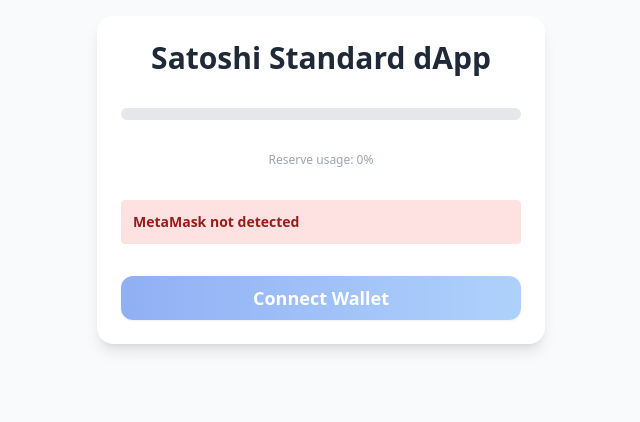
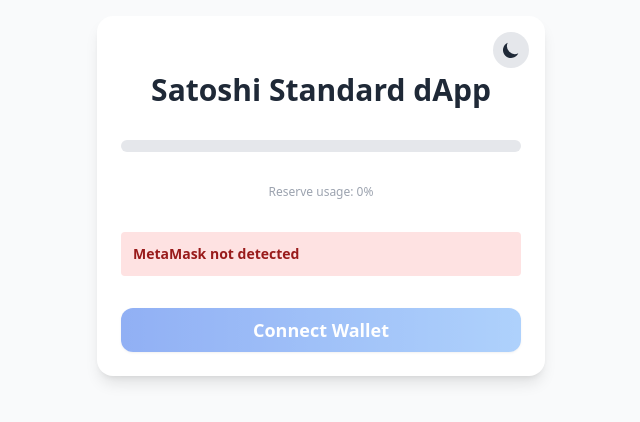
Before and after one commit to criticalhun/satoshi-dapp, a React (Create React App) app: page / in a window 1280 px wide. Shown: the top 422 px of the page, without its empty margins (319-959 px from the left). Built offline with nearby package versions, Linux system fonts and the light colour scheme.

Commit message:
feat: update dark mode

```diff
--- a/src/App.js
+++ b/src/App.js
@@ -5,7 +5,6 @@
 import { ethers } from "ethers";
 import { QRCodeSVG } from "qrcode.react";
 import { formatToken, formatSatsToBTC, shortenAddress } from "./utils/helpers";
-// Toastify integráció
 import { ToastContainer, toast } from 'react-toastify';
 import 'react-toastify/dist/ReactToastify.css';
 
@@ -15,7 +14,7 @@
 const PAUSER_ROLE = ethers.utils.keccak256(ethers.utils.toUtf8Bytes("PAUSER_ROLE"));
 const OPERATOR_ROLE = ethers.utils.keccak256(ethers.utils.toUtf8Bytes("OPERATOR_ROLE"));
 
-// Címek (állítsd be a saját kontraktod címét!)
+// Címek
 const CONTRACT_ADDRESS = "0xa86F8D5EE503e52bc8405A54E1C5f163d3D3eF8a";
 const FEED_ADDRESS = "0xD3D2A1EdCBCab8308224C8CaeA8964d399B819D3";
 
@@ -58,6 +57,16 @@
     const [progress, setProgress] = useState(0);
     const [copied, setCopied] = useState(false);
 
+    // --- DARK MODE MÓDOSÍTÁS ---
+    // State a téma kezelésére, alapértelmezett érték a localStorage-ból vagy rendszerbeállításból
+    const [isDarkMode, setIsDarkMode] = useState(() => {
+        const savedTheme = localStorage.getItem('theme');
+        if (savedTheme) {
+            return savedTheme === 'dark';
+        }
+        return window.matchMedia?.('(prefers-color-scheme: dark)').matches;
+    });
+
     // Role flags
     const [isAdmin, setIsAdmin] = useState(false);
     const [isOperator, setIsOperator] = useState(false);
@@ -68,23 +77,17 @@
     // UI state for QR modal
     const [showQR, setShowQR] = useState(false);
 
-  // DARK MODE automatikus (OS based)
-  useEffect(() => {
-    const prefersDark = window.matchMedia?.('(prefers-color-scheme: dark)').matches;
-    if (prefersDark) document.documentElement.classList.add('dark');
-    else document.documentElement.classList.remove('dark');
-  }, []);
-
-  // === HELPEREK ===
-
     const getEtherscanLink = (hash) => {
-    if (chainId === 11155111)
+        if (chainId === 11155111) {
             return `https://sepolia.etherscan.io/tx/${hash}`;
+        }
         return "";
     };
 
     const handleTxError = (error) => {
+        console.error("Transaction Error:", error);
         let errorMessage = "An unknown error occurred. Please check the console.";
+
         if (error.code === 'ACTION_REJECTED') {
             errorMessage = "Transaction was rejected in your wallet.";
         } else if (error.code === 'INSUFFICIENT_FUNDS') {
@@ -93,7 +96,7 @@
             errorMessage = error.reason;
         } else if (error.data && error.data.message) {
             const nestedReason = error.data.message.match(/reverted with reason string '([^']*)'/);
-      if (nestedReason && nestedReason[1]) {
+            if(nestedReason && nestedReason[1]) {
                 errorMessage = nestedReason[1];
             } else {
                 errorMessage = "Transaction failed. Check contract conditions.";
@@ -102,10 +105,20 @@
         toast.error(errorMessage);
     };
 
-  // --- Role fetch + connect csak jogosultaknak ---
+    // --- DARK MODE MÓDOSÍTÁS ---
+    // useEffect, ami a téma változásakor frissíti a HTML-t és a localStorage-t
+    useEffect(() => {
+        const theme = isDarkMode ? 'dark' : 'light';
+        const root = window.document.documentElement;
+        root.classList.remove(isDarkMode ? 'light' : 'dark');
+        root.classList.add(theme);
+        localStorage.setItem('theme', theme);
+    }, [isDarkMode]);
+
     const processAndAuthorizeAccount = async (prov, addr) => {
         const roles = await fetchAllRoles(prov, addr);
         const isAuthorized = roles.isAdmin || roles.isOperator || roles.isMinter || roles.isPauser;
+
         if (isAuthorized) {
             setAccount(addr);
             setSigner(prov.getSigner());
@@ -140,7 +153,8 @@
                 if (accs && accs[0]) {
                     processAndAuthorizeAccount(prov, accs[0]);
                 } else {
-          setAccount(""); setSigner(null);
+                    setAccount("");
+                    setSigner(null);
                     setIsAdmin(false); setIsOperator(false); setIsMinter(false); setIsPauser(false);
                 }
             });
@@ -154,7 +168,6 @@
 
     const isNetworkAllowed = chainId === 11155111;
 
-  // --- CONNECT WALLET (csak jogosultak!) ---
     async function connectWallet() {
         if (isTest) {
             setAccount(CYPRESS_TEST_ACCOUNT);
@@ -174,6 +187,7 @@
             const user = accounts[0];
             const roles = await fetchAllRoles(provider, user);
             const isAuthorized = roles.isAdmin || roles.isOperator || roles.isMinter || roles.isPauser;
+
             if (isAuthorized) {
                 setAccount(user);
                 const newSigner = provider.getSigner();
@@ -181,7 +195,8 @@
                 await fetchChainData(provider, user);
                 setMessage({ text: "Wallet connected", type: "success" });
             } else {
-        setAccount(""); setSigner(null);
+                setAccount("");
+                setSigner(null);
                 setMessage({ text: "Connection Failed: Your account is not authorized.", type: "error" });
             }
         } catch (e) {
@@ -192,7 +207,6 @@
         }
     }
 
-  // Role fetcher
     async function fetchAllRoles(_provider, addr) {
         if (!addr || !_provider) {
             setIsAdmin(false); setIsOperator(false); setIsMinter(false); setIsPauser(false);
@@ -213,7 +227,8 @@
             setIsPauser(isPauser);
             setIsPaused(isPaused);
             return { isAdmin, isOperator, isMinter, isPauser };
-    } catch (e) {
+        } catch(e) {
+            console.error("Failed to fetch roles:", e);
             setIsAdmin(false); setIsOperator(false); setIsMinter(false); setIsPauser(false);
             return { isAdmin: false, isOperator: false, isMinter: false, isPauser: false };
         }
@@ -233,12 +248,7 @@
             setPoReserve(reserve.toString());
             setTotalSupply(ethers.utils.formatUnits(supply, 18));
             setIsPaused(paused);
-
-      const maxMint = Math.max(
-        0,
-        parseFloat(ethers.utils.formatUnits(reserve, 18)) -
-        parseFloat(ethers.utils.formatUnits(supply, 18))
-      );
+            const maxMint = Math.max(0, parseFloat(ethers.utils.formatUnits(reserve, 18)) - parseFloat(ethers.utils.formatUnits(supply, 18)));
             setMintableMax(maxMint.toString());
             const reserveNum = parseFloat(ethers.utils.formatUnits(reserve, 18));
             const supplyNum = parseFloat(ethers.utils.formatUnits(supply, 18));
@@ -253,7 +263,6 @@
         }
     }
 
-  // --- MINT ---
     async function handleMint() {
         if (!isNetworkAllowed && !isTest) return;
         const amount = parseFloat(mintAmount || "0");
@@ -265,31 +274,27 @@
             toast.error("Cannot mint more than the available reserve.");
             return;
         }
-
         let toastId;
         try {
             setLoading(true);
             const token = new ethers.Contract(CONTRACT_ADDRESS, TOKEN_ABI, signer);
             const amt = ethers.utils.parseUnits(mintAmount, 18);
             const tx = await token.mint(account, amt);
-
             const etherscanLink = getEtherscanLink(tx.hash);
             toastId = toast.loading(
                 <div>
-          Mint transaction submitted...<br />
+                    Mint transaction submitted...
+                    <br/>
                     <a href={etherscanLink} target="_blank" rel="noopener noreferrer" className="text-white font-bold underline">View on Etherscan</a>
                 </div>
             );
-
             await tx.wait();
-
             toast.update(toastId, {
                 render: `Successfully minted ${mintAmount} SATSTD!`,
                 type: 'success',
                 isLoading: false,
                 autoClose: 5000,
             });
-
             await fetchChainData();
             setMintAmount("");
         } catch (e) {
@@ -300,7 +305,6 @@
         }
     }
 
-  // --- BURN ---
     async function handleBurn() {
         if (!isNetworkAllowed && !isTest) return;
         const amount = parseFloat(burnAmount || "0");
@@ -312,31 +316,27 @@
             toast.error("You do not have enough tokens to burn.");
             return;
         }
-
         let toastId;
         try {
             setLoading(true);
             const token = new ethers.Contract(CONTRACT_ADDRESS, TOKEN_ABI, signer);
             const amt = ethers.utils.parseUnits(burnAmount, 18);
             const tx = await token.burn(account, amt);
-
             const etherscanLink = getEtherscanLink(tx.hash);
             toastId = toast.loading(
                 <div>
-          Burn transaction submitted...<br />
+                    Burn transaction submitted...
+                    <br/>
                     <a href={etherscanLink} target="_blank" rel="noopener noreferrer" className="text-white font-bold underline">View on Etherscan</a>
                 </div>
             );
-
             await tx.wait();
-
             toast.update(toastId, {
                 render: `Successfully burned ${burnAmount} SATSTD!`,
                 type: 'success',
                 isLoading: false,
                 autoClose: 5000,
             });
-
             await fetchChainData();
             setBurnAmount("");
         } catch (e) {
@@ -347,7 +347,6 @@
         }
     }
 
-  // --- FEED váltás ---
     async function handleSetFeed() {
         if (!isOperator && !isAdmin) {
             toast.error("Not authorized.");
@@ -357,30 +356,26 @@
             toast.error("Invalid address provided.");
             return;
         }
-
         let toastId;
         try {
             setLoading(true);
             const token = new ethers.Contract(CONTRACT_ADDRESS, TOKEN_ABI, signer);
             const tx = await token.setReserveFeed(newFeed);
-
             const etherscanLink = getEtherscanLink(tx.hash);
             toastId = toast.loading(
                 <div>
-          Feed update submitted...<br />
+                    Feed update submitted...
+                    <br/>
                     <a href={etherscanLink} target="_blank" rel="noopener noreferrer" className="text-white font-bold underline">View on Etherscan</a>
                 </div>
             );
-
             await tx.wait();
-
             toast.update(toastId, {
                 render: "Reserve feed address changed successfully!",
                 type: 'success',
                 isLoading: false,
                 autoClose: 5000,
             });
-
             setNewFeed("");
         } catch (e) {
             if (toastId) toast.dismiss(toastId);
@@ -390,37 +385,32 @@
         }
     }
 
-  // --- Pause / Unpause ---
     async function handlePause() {
         if (!isPauser && !isOperator && !isAdmin) {
             toast.error("Not authorized.");
             return;
         }
-
         let toastId;
         const actionText = isPaused ? "Unpausing" : "Pausing";
         try {
             setLoading(true);
             const token = new ethers.Contract(CONTRACT_ADDRESS, TOKEN_ABI, signer);
             const tx = await (isPaused ? token.unpause() : token.pause());
-
             const etherscanLink = getEtherscanLink(tx.hash);
             toastId = toast.loading(
                 <div>
-          {actionText} transaction submitted...<br />
+                    {actionText} transaction submitted...
+                    <br/>
                     <a href={etherscanLink} target="_blank" rel="noopener noreferrer" className="text-white font-bold underline">View on Etherscan</a>
                 </div>
             );
-
             await tx.wait();
-
             toast.update(toastId, {
                 render: `Contract has been ${isPaused ? "unpaused" : "paused"}.`,
                 type: 'success',
                 isLoading: false,
                 autoClose: 5000,
             });
-
             setIsPaused(!isPaused);
         } catch (e) {
             if (toastId) toast.dismiss(toastId);
@@ -450,7 +440,6 @@
 
     return (
         <div>
-      {/* Toastify UI */}
             <ToastContainer
                 position="top-right"
                 autoClose={5000}
@@ -461,7 +450,7 @@
                 pauseOnFocusLoss
                 draggable
                 pauseOnHover
-        theme="colored"
+                theme={isDarkMode ? "dark" : "light"}
             />
 
             {showQR && (
@@ -475,8 +464,28 @@
             )}
 
             <div className={`min-h-screen bg-gray-50 dark:bg-gray-900 flex flex-col items-center p-4 transition-all duration-300`}>
-        <div className="w-full max-w-md bg-white dark:bg-gray-800 shadow-lg rounded-2xl p-6 space-y-8 transition-all duration-300">
-          <h1 className="text-3xl font-extrabold text-center mb-2 text-gray-800 dark:text-gray-100">Satoshi Standard dApp</h1>
+                <div className="w-full max-w-md bg-white dark:bg-gray-800 shadow-lg rounded-2xl p-6 space-y-8 transition-all duration-300 relative">
+
+                    {/* --- DARK MODE MÓDOSÍTÁS: Témaváltó gomb --- */}
+                    <button
+                        onClick={() => setIsDarkMode(!isDarkMode)}
+                        className="absolute top-4 right-4 p-2 rounded-full bg-gray-200 dark:bg-gray-700 text-gray-800 dark:text-gray-200 hover:bg-gray-300 dark:hover:bg-gray-600 transition-colors"
+                        aria-label="Toggle theme"
+                    >
+                        {isDarkMode ? (
+                            // Sun icon
+                            <svg xmlns="http://www.w3.org/2000/svg" className="h-5 w-5" viewBox="0 0 20 20" fill="currentColor">
+                                <path fillRule="evenodd" d="M10 2a1 1 0 011 1v1a1 1 0 11-2 0V3a1 1 0 011-1zm4 8a4 4 0 11-8 0 4 4 0 018 0zm-.464 4.95l.707.707a1 1 0 001.414-1.414l-.707-.707a1 1 0 00-1.414 1.414zm2.12-10.607a1 1 0 010 1.414l-.706.707a1 1 0 11-1.414-1.414l.707-.707a1 1 0 011.414 0zM17 11a1 1 0 100-2h-1a1 1 0 100 2h1zm-7 4a1 1 0 011 1v1a1 1 0 11-2 0v-1a1 1 0 011-1zM5.05 6.464A1 1 0 106.465 5.05l-.708-.707a1 1 0 00-1.414 1.414l.707.707zm-1.414 8.486a1 1 0 011.414 0l.707.707a1 1 0 01-1.414 1.414l-.707-.707a1 1 0 010-1.414zM4 11a1 1 0 100-2H3a1 1 0 000 2h1z" clipRule="evenodd" />
+                            </svg>
+                        ) : (
+                            // Moon icon
+                            <svg xmlns="http://www.w3.org/2000/svg" className="h-5 w-5" viewBox="0 0 20 20" fill="currentColor">
+                                <path d="M17.293 13.293A8 8 0 016.707 2.707a8.001 8.001 0 1010.586 10.586z" />
+                            </svg>
+                        )}
+                    </button>
+
+                    <h1 className="text-3xl font-extrabold text-center mb-2 text-gray-800 dark:text-gray-100 pt-8 sm:pt-0">Satoshi Standard dApp</h1>
                     <NetworkBanner chainId={chainId} />
 
                     {!isNetworkAllowed && chainId && (
@@ -506,7 +515,6 @@
                         </div>
                     )}
 
-          {/* Az üzenet blokk megmaradt a nem-tranzakciós üzeneteknek (pl. connect) */}
                     {message.text && (
                         <div
                             className={`p-3 rounded text-sm transition-all duration-300 font-semibold ${
@@ -623,6 +631,3 @@
         </div>
     );
 }
-
-// Tailwind CSS: loader
-// .loader { border-top-color: transparent; border-radius: 50%; border-style: solid; border-width: 2px; }
```
Lines whose indentation alone changed are shown as unchanged.
